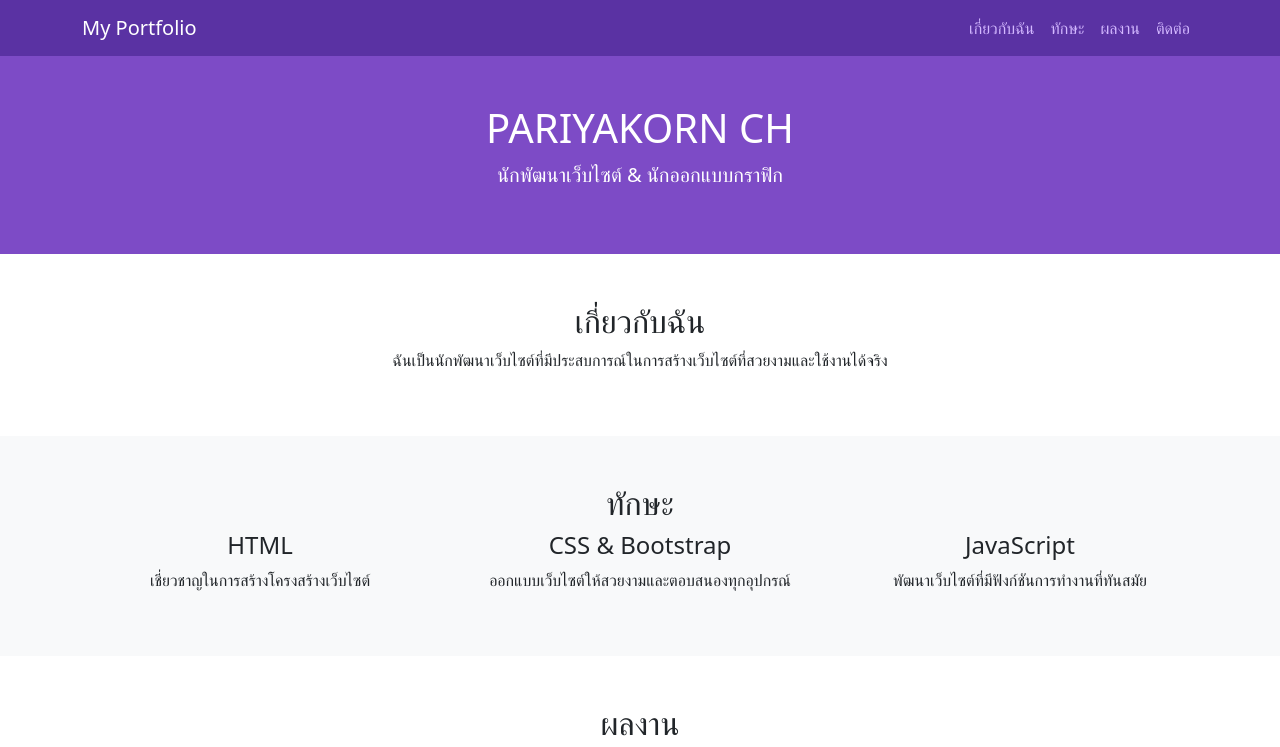
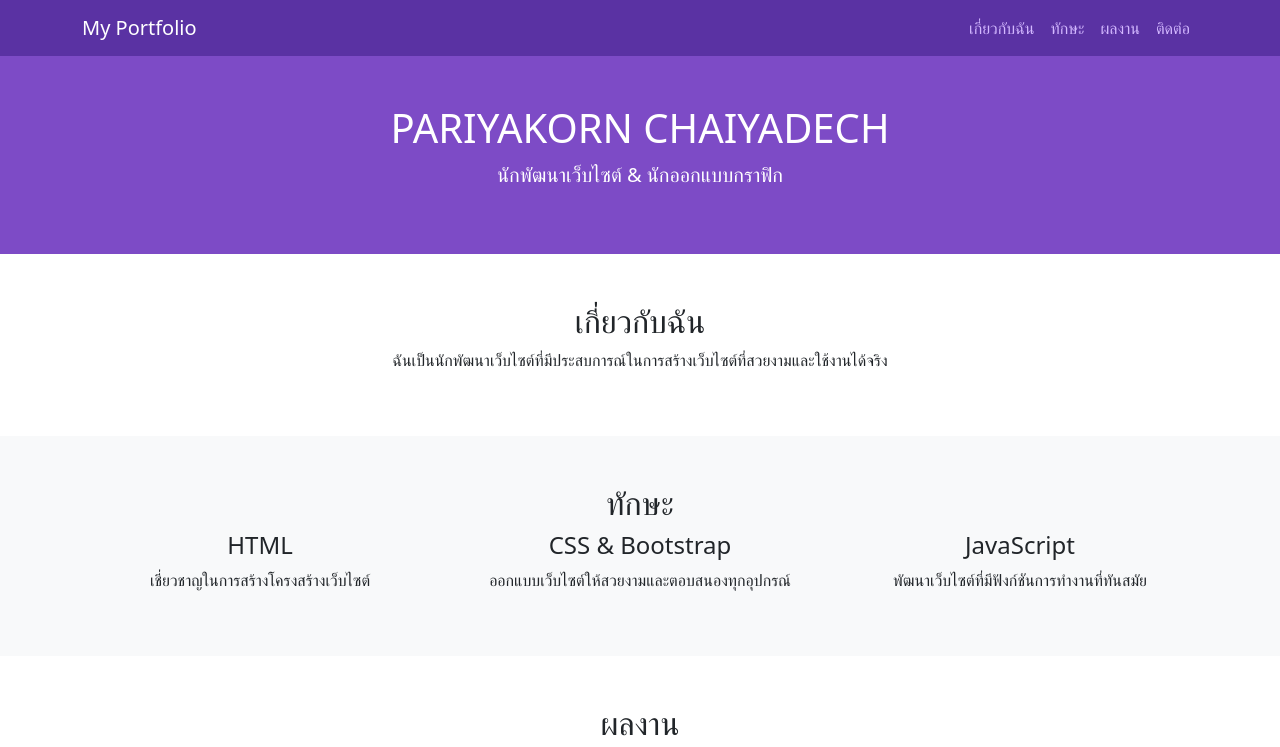
Before and after one commit to Pariyakorn07/web_html, a plain HTML site: page index.html in a window 1280 px wide. Shown: the top 747 px of the page. Drawn offline with nearby package versions, Linux system fonts and the light colour scheme.

Commit message:
Pariyakorn07

```diff
--- a/index.html
+++ b/index.html
@@ -68,7 +68,7 @@
     <!-- Hero Section -->
     <header class="text-white text-center py-5">
         <div class="container">
-            <h1>PARIYAKORN CH</h1>
+            <h1>PARIYAKORN CHAIYADECH</h1>
             <p class="lead">นักพัฒนาเว็บไซต์ & นักออกแบบกราฟิก</p>
         </div>
     </header>
```
